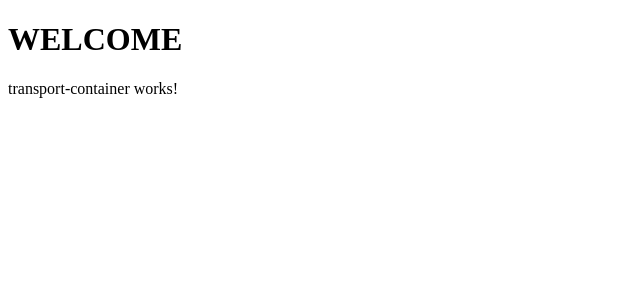
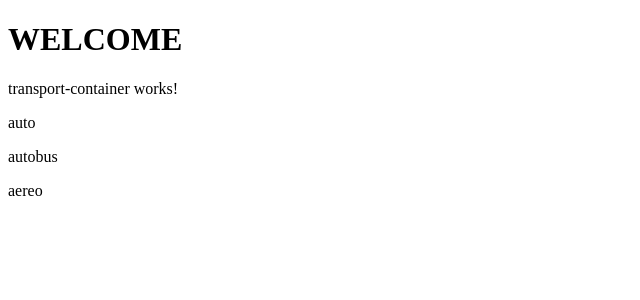
Before and after one commit to robgion/travel-master-fe, an Angular app: page /transports in a window 1280 px wide. Shown: the top 300 px of the page, without its empty margins (0-640 px from the left). Built offline with nearby package versions, Linux system fonts and the light colour scheme.

Commit message:
creazione lista passiva mezzi

```diff
--- a/src/app/features/transports/components/transport-container/transport-container.component.html
+++ b/src/app/features/transports/components/transport-container/transport-container.component.html
@@ -1 +1,7 @@
 <p>transport-container works!</p>
+<div *ngFor="let tran of transportList" >
+<fin-transport-list-item
+    [transport] = "tran"
+
+></fin-transport-list-item>
+</div>
--- a/src/app/features/transports/components/transport-container/transport-container.component.ts
+++ b/src/app/features/transports/components/transport-container/transport-container.component.ts
@@ -7,6 +7,8 @@ import { Component, OnInit } from '@angular/core';
 })
 export class TransportContainerComponent implements OnInit {
 
+  transportList: string[] = ["auto", "autobus", "aereo"];
+
   constructor() { }
 
   ngOnInit(): void {
--- /dev/null
+++ b/src/app/features/transports/components/transport-list-item/transport-list-item.component.html
@@ -0,0 +1 @@
+<p>{{transport}}</p>
--- /dev/null
+++ b/src/app/features/transports/components/transport-list-item/transport-list-item.component.ts
@@ -0,0 +1,16 @@
+import { Component, Input, OnInit } from '@angular/core';
+
+@Component({
+  selector: 'fin-transport-list-item',
+  templateUrl: './transport-list-item.component.html',
+  styleUrls: ['./transport-list-item.component.css']
+})
+export class TransportListItemComponent implements OnInit {
+
+  @Input() transport: string;
+  constructor() { }
+
+  ngOnInit(): void {
+  }
+
+}
--- a/src/app/features/transports/components/transport-list/transport-list.component.html
+++ /dev/null
@@ -1 +0,0 @@
-<p>transport-list works!</p>
--- a/src/app/features/transports/components/transport-list/transport-list.component.ts
+++ /dev/null
@@ -1,15 +0,0 @@
-import { Component, OnInit } from '@angular/core';
-
-@Component({
-  selector: 'fin-transport-list',
-  templateUrl: './transport-list.component.html',
-  styleUrls: ['./transport-list.component.css']
-})
-export class TransportListComponent implements OnInit {
-
-  constructor() { }
-
-  ngOnInit(): void {
-  }
-
-}
--- a/src/app/features/transports/transports.module.ts
+++ b/src/app/features/transports/transports.module.ts
@@ -1,13 +1,13 @@
 import { NgModule } from '@angular/core';
 import { CommonModule } from '@angular/common';
-import { TransportListComponent } from './components/transport-list/transport-list.component';
+import { TransportListItemComponent } from './components/transport-list-item/transport-list-item.component';
 import { TransportsRoutingModule } from './transports-routing.module';
 import { TransportContainerComponent } from './components/transport-container/transport-container.component';
 
 
 @NgModule({
   declarations: [
-    TransportListComponent,
+    TransportListItemComponent,
     TransportContainerComponent
   ],
   imports: [
```
Also changed, not shown: src/app/features/transports/components/transport-list-item/transport-list-item.component.css (added).
